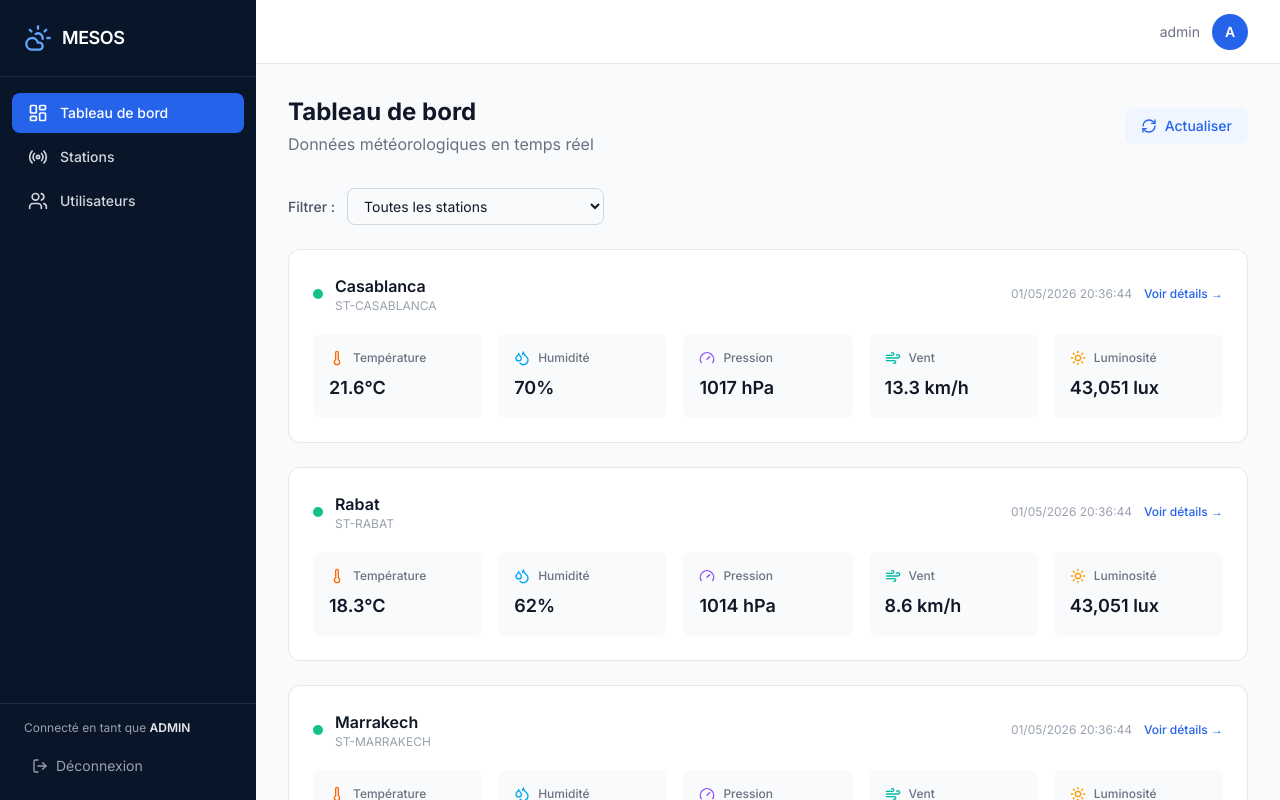
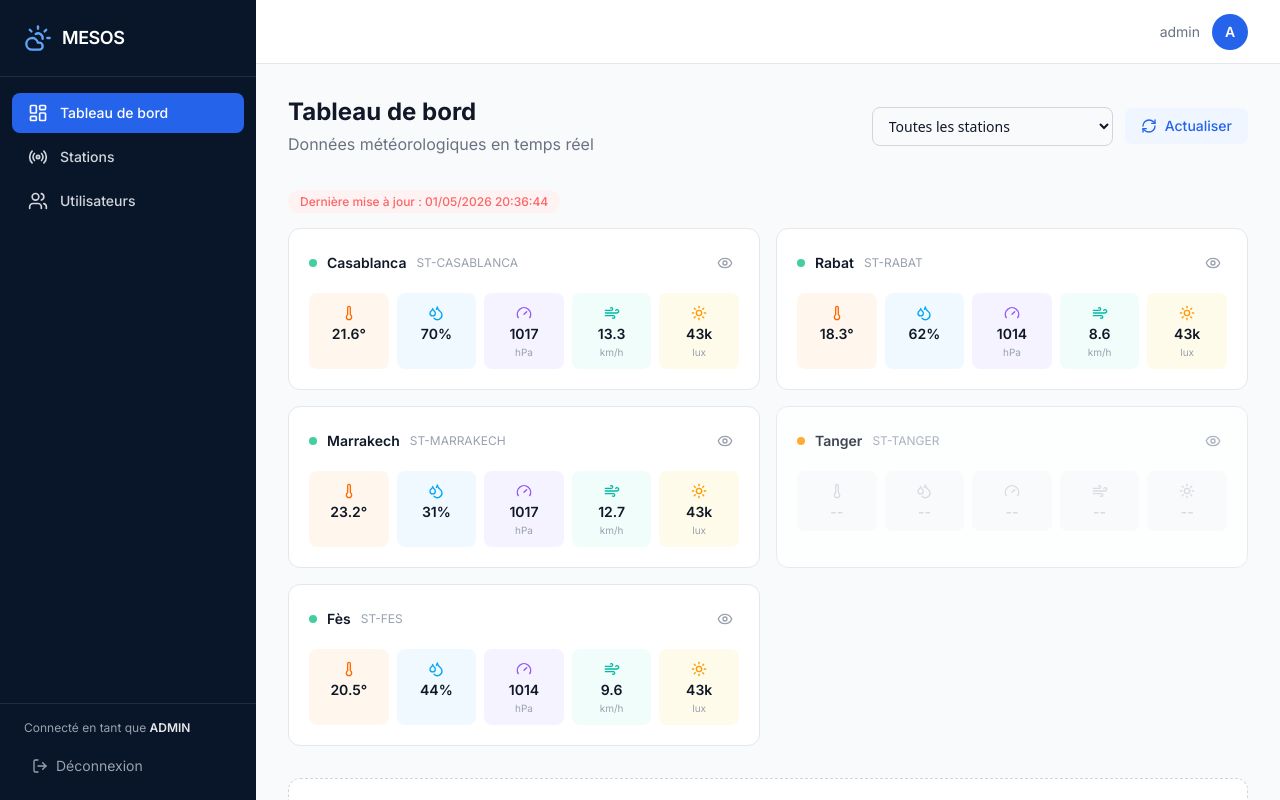
Before and after one commit to MRdrissi/Meteo_station_iot, a Next.js app in the folder frontend/: page / in a window 1280 px wide. Shown: the top 800 px of the page. Built offline with nearby package versions, Linux system fonts and the light colour scheme; sample sign-in values are in the browser's storage.

Commit message:
create /app/(dashboard)/page.tsx

```diff
--- a/frontend/src/app/(dashboard)/page.tsx
+++ b/frontend/src/app/(dashboard)/page.tsx
@@ -1,7 +1,7 @@
 "use client";
 
-import { useEffect, useState } from "react";
-import { weather, stations as stationsApi } from "@/lib/api";
+import {useEffect, useState} from "react";
+import {weather, stations as stationsApi} from "@/lib/api";
 import Link from "next/link";
 import {
     Thermometer,
@@ -12,6 +12,7 @@ import {
     RefreshCw,
     Loader2,
     Radio,
+    Eye,
 } from "lucide-react";
 
 export default function DashboardPage() {
@@ -39,7 +40,7 @@ export default function DashboardPage() {
 
     useEffect(() => {
         fetchData();
-        const interval = setInterval(fetchData, 15000); // Rafraîchir toutes les 15s
+        const interval = setInterval(fetchData, 15000);
         return () => clearInterval(interval);
     }, []);
 
@@ -48,7 +49,6 @@ export default function DashboardPage() {
         fetchData();
     };
 
-    // Grouper les données par station (prendre la plus récente)
     const latestByStation = data.reduce((acc: Record<string, any>, row: any) => {
         const sid = row.station_id;
         if (!acc[sid] || new Date(row._time) > new Date(acc[sid]._time)) {
@@ -64,117 +64,148 @@ export default function DashboardPage() {
     if (loading) {
         return (
             <div className="flex items-center justify-center h-64">
-                <Loader2 className="w-8 h-8 animate-spin text-brand-600" />
+                <Loader2 className="w-8 h-8 animate-spin text-brand-600"/>
             </div>
         );
     }
 
+    // Date commune
+    const latestTime = stationIds.length > 0
+        ? new Date(latestByStation[stationIds[0]]._time).toLocaleString("fr-FR")
+        : null;
+
     return (
         <div>
+            {/* En-tête */}
             <div className="flex items-center justify-between mb-8">
                 <div>
                     <h1 className="text-2xl font-bold text-gray-900">Tableau de bord</h1>
                     <p className="text-gray-500 mt-1">Données météorologiques en temps réel</p>
                 </div>
+                <div className="flex items-center gap-3">
+                    <select
+                        value={filter}
+                        onChange={(e) => setFilter(e.target.value)}
+                        className="px-3 py-2 text-sm font-sans border border-gray-300 rounded-lg
+                                   focus:ring-2 focus:ring-brand-500 focus:border-brand-500 outline-none cursor-pointer"
+                    >
+                        <option value="ALL" className="font-sans">
+                            Toutes les stations
+                        </option>
+                        {stationsList.map((s) => (
+                            <option key={s.stationId} value={s.stationId} className="font-sans">
+                                {s.city} ({s.stationId})
+                            </option>
+                        ))}
+                    </select>
                     <button
                         onClick={refresh}
                         disabled={refreshing}
                         className="flex items-center gap-2 px-4 py-2 text-sm font-medium text-brand-600
-                     bg-brand-50 hover:bg-brand-100 rounded-lg transition disabled:opacity-60"
+                                   bg-brand-50 hover:bg-brand-100 rounded-lg transition disabled:opacity-60 cursor-pointer"
                     >
-                    <RefreshCw className={`w-4 h-4 ${refreshing ? "animate-spin" : ""}`} />
+                        <RefreshCw className={`w-4 h-4 ${refreshing ? "animate-spin" : ""}`}/>
                         Actualiser
                     </button>
                 </div>
-
-            {/* Filtre par station */}
-            <div className="flex items-center gap-3 mb-6">
-                <span className="text-sm font-medium text-gray-600">Filtrer :</span>
-                <select
-                    value={filter}
-                    onChange={(e) => setFilter(e.target.value)}
-                    className="px-3 py-2 text-sm border border-gray-300 rounded-lg
-                     focus:ring-2 focus:ring-brand-500 focus:border-brand-500 outline-none"
-                >
-                    <option value="ALL">Toutes les stations</option>
-                    {stationsList.map((s) => (
-                        <option key={s.stationId} value={s.stationId}>
-                            {s.city} ({s.stationId})
-                        </option>
-                    ))}
-                </select>
             </div>
 
-            {/* Cartes par station */}
+            {/* Date commune */}
+            {latestTime && (
+                <div className="mb-4">
+                    <span className="text-xs font-medium text-red-400 bg-red-50 px-3 py-1 rounded-full">
+                        Dernière mise à jour : {latestTime}
+                    </span>
+                </div>
+            )}
+
+            {/* Cartes par station — grille 2 colonnes */}
             {filtered.length === 0 ? (
                 <div className="text-center py-16 text-gray-400">
-                    <Radio className="w-12 h-12 mx-auto mb-3 opacity-40" />
+                    <Radio className="w-12 h-12 mx-auto mb-3 opacity-40"/>
                     <p>Aucune donnée reçue pour le moment</p>
                     <p className="text-sm mt-1">Vérifiez que le simulateur est en cours d&apos;exécution</p>
                 </div>
             ) : (
-                <div className="space-y-6">
+                <div className="grid grid-cols-1 lg:grid-cols-2 gap-4">
                     {filtered.map((stationId) => {
                         const d = latestByStation[stationId];
                         const station = stationsList.find((s: any) => s.stationId === stationId);
                         const city = station?.city || stationId;
+                        const status = station?.status || "ACTIVE";
+                        const isOperational = status === "ACTIVE";
 
                         return (
                             <div
                                 key={stationId}
-                                className="bg-white rounded-xl border border-gray-200 p-6"
+                                className={`bg-white rounded-xl border p-5 ${
+                                    isOperational ? "border-gray-200" : "border-gray-200 opacity-80"
+                                }`}
                             >
-                                <div className="flex items-center justify-between mb-5">
-                                    <div className="flex items-center gap-3">
-                                        <div className="w-2.5 h-2.5 rounded-full bg-emerald-500 animate-pulse" />
-                                        <div>
-                                            <h3 className="font-semibold text-gray-900">{city}</h3>
-                                            <p className="text-xs text-gray-400">{stationId}</p>
+                                {/* En-tête station */}
+                                <div className="flex items-center justify-between mb-4">
+                                    <div className="flex items-center gap-2.5">
+                                        {/* Point de statut */}
+                                        <div
+                                            className={`w-2 h-2 rounded-full ${
+                                                status === "ACTIVE"
+                                                    ? "bg-emerald-500 animate-pulse"
+                                                    : status === "MAINTENANCE"
+                                                        ? "bg-amber-500"
+                                                        : "bg-gray-400"
+                                            }`}
+                                        />
+                                        <h3 className="font-semibold text-gray-900 text-sm">{city}</h3>
+                                        <span className="text-xs text-gray-400">{stationId}</span>
                                     </div>
-                                    </div>
-                                    <div className="flex items-center gap-3">
-                    <span className="text-xs text-gray-400">
-                      {new Date(d._time).toLocaleString("fr-FR")}
-                    </span>
                                     <Link
                                         href={`/stations/${station?.id || 0}`}
-                                            className="text-xs text-brand-600 hover:underline font-medium"
+                                        className="p-1.5 text-gray-400 hover:text-brand-600
+                                                   hover:bg-brand-50 rounded-lg transition"
                                     >
-                                            Voir détails →
+                                        <Eye className="w-4 h-4"/>
                                     </Link>
                                 </div>
-                                </div>
 
-                                <div className="grid grid-cols-2 md:grid-cols-5 gap-4">
-                                    <MetricCard
+                                {/* Métriques */}
+                                <div className="grid grid-cols-5 gap-2">
+                                    <CompactMetric
                                         icon={Thermometer}
-                                        label="Température"
-                                        value={`${d.temperature_c?.toFixed(1)}°C`}
+                                        value={isOperational ? `${d.temperature_c?.toFixed(1)}°` : "--"}
                                         color="text-orange-500"
+                                        bg="bg-orange-50"
+                                        disabled={!isOperational}
                                     />
-                                    <MetricCard
+                                    <CompactMetric
                                         icon={Droplets}
-                                        label="Humidité"
-                                        value={`${d.humidity_pct?.toFixed(0)}%`}
+                                        value={isOperational ? `${d.humidity_pct?.toFixed(0)}%` : "--"}
                                         color="text-sky-500"
+                                        bg="bg-sky-50"
+                                        disabled={!isOperational}
                                     />
-                                    <MetricCard
+                                    <CompactMetric
                                         icon={Gauge}
-                                        label="Pression"
-                                        value={`${d.pressure_hpa?.toFixed(0)} hPa`}
+                                        value={isOperational ? `${d.pressure_hpa?.toFixed(0)}` : "--"}
+                                        unit={isOperational ? "hPa" : undefined}
                                         color="text-violet-500"
+                                        bg="bg-violet-50"
+                                        disabled={!isOperational}
                                     />
-                                    <MetricCard
+                                    <CompactMetric
                                         icon={Wind}
-                                        label="Vent"
-                                        value={`${d.wind_speed_kmh?.toFixed(1)} km/h`}
+                                        value={isOperational ? `${d.wind_speed_kmh?.toFixed(1)}` : "--"}
+                                        unit={isOperational ? "km/h" : undefined}
                                         color="text-teal-500"
+                                        bg="bg-teal-50"
+                                        disabled={!isOperational}
                                     />
-                                    <MetricCard
+                                    <CompactMetric
                                         icon={Sun}
-                                        label="Luminosité"
-                                        value={`${(d.luminosity_lux || 0).toLocaleString()} lux`}
+                                        value={isOperational ? `${Math.round((d.luminosity_lux || 0) / 1000)}k` : "--"}
+                                        unit={isOperational ? "lux" : undefined}
                                         color="text-amber-500"
+                                        bg="bg-amber-50"
+                                        disabled={!isOperational}
                                     />
                                 </div>
                             </div>
@@ -183,34 +214,40 @@ export default function DashboardPage() {
                 </div>
             )}
 
-            {/* Placeholder pour les prédictions ML */}
-            <div className="mt-10 bg-white rounded-xl border border-dashed border-gray-300 p-8 text-center">
+            {/* Placeholder ML */}
+            <div className="mt-8 bg-white rounded-xl border border-dashed border-gray-300 p-8 text-center">
                 <p className="text-gray-400 text-sm font-medium">
-                    Section prédictions ML — à intégrer prochainement
+                    Section prédictions Machine Learning — à intégrer prochainement
                 </p>
             </div>
         </div>
     );
 }
 
-function MetricCard({
+function CompactMetric({
                            icon: Icon,
-                        label,
                            value,
+                           unit,
                            color,
+                           bg,
+                           disabled = false,
                        }: {
     icon: any;
-    label: string;
     value: string;
+    unit?: string;
     color: string;
+    bg: string;
+    disabled?: boolean;
 }) {
     return (
-        <div className="bg-gray-50 rounded-lg p-4">
-            <div className="flex items-center gap-2 mb-2">
-                <Icon className={`w-4 h-4 ${color}`} />
-                <span className="text-xs text-gray-500 font-medium">{label}</span>
-            </div>
-            <p className="text-lg font-semibold text-gray-900">{value}</p>
+        <div className={`rounded-lg p-3 flex flex-col items-center gap-1.5 ${
+            disabled ? "bg-gray-50" : bg
+        }`}>
+            <Icon className={`w-4 h-4 ${disabled ? "text-gray-300" : color}`}/>
+            <p className={`text-sm font-semibold leading-none ${
+                disabled ? "text-gray-300" : "text-gray-900"
+            }`}>{value}</p>
+            {unit && <p className="text-[10px] text-gray-400 leading-none">{unit}</p>}
         </div>
     );
 }
```
Lines whose indentation alone changed are shown as unchanged.
